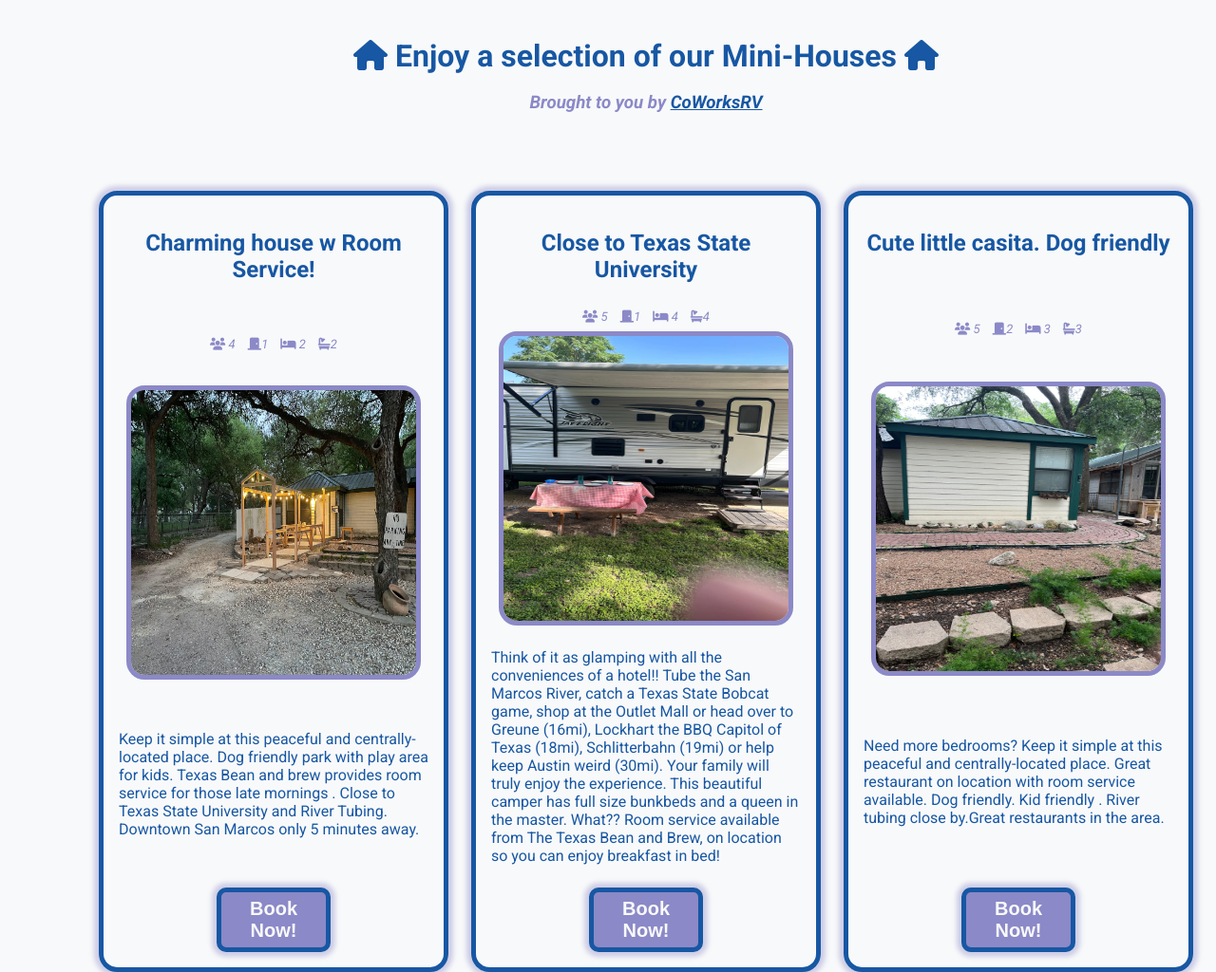
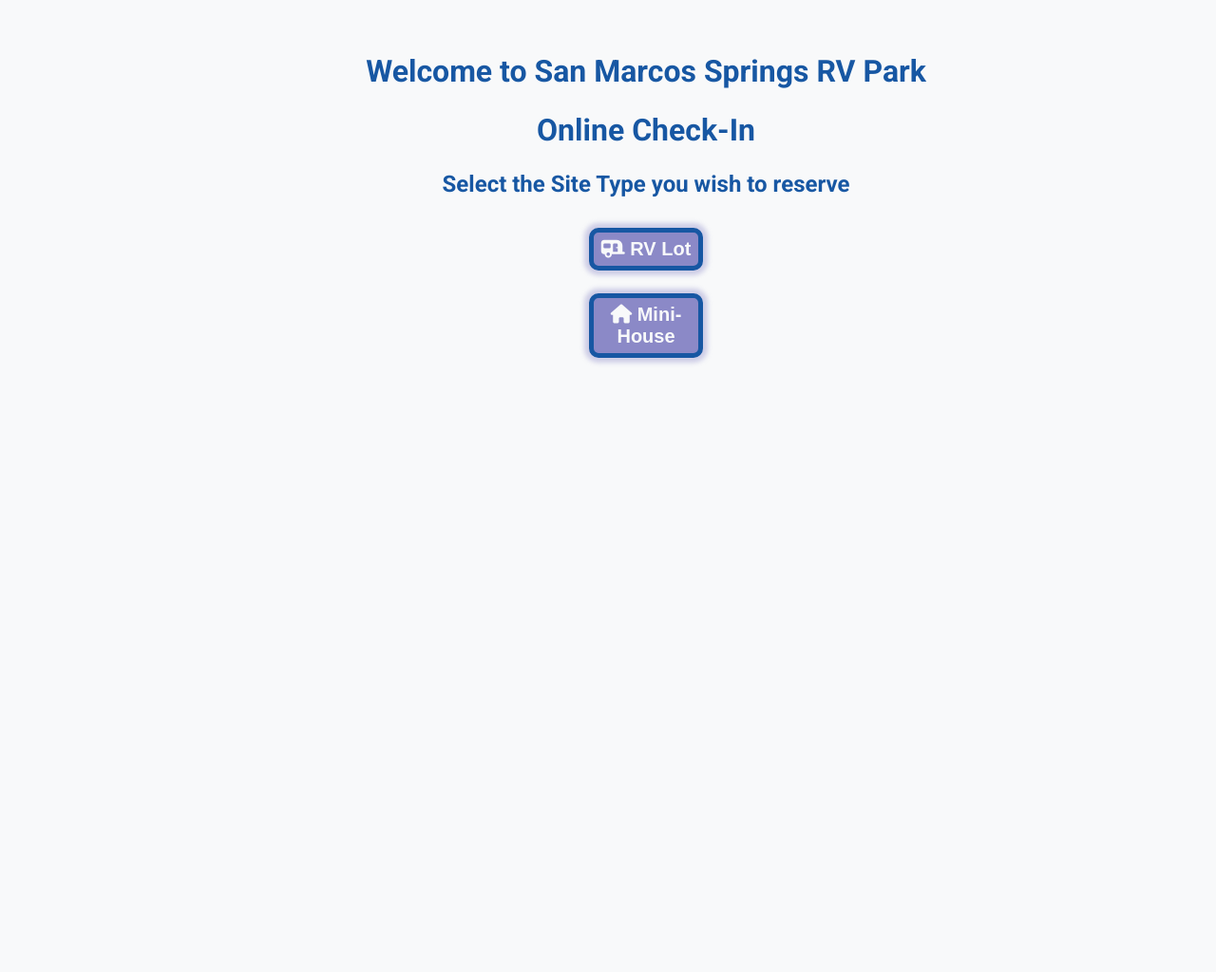
Before and after one commit to elliedeli/airbnb-listings, a plain HTML site: page index.html in a window 1280 px wide. Shown: the top 1024 px of the page at 95% size. After the commit the page ends 880 px from the top, so only its background shows below. Drawn offline with Linux system fonts and the light colour scheme.

Commit message:
added other pages

```diff
--- a/index.html
+++ b/index.html
@@ -3,22 +3,23 @@
 <head>
     <meta charset="UTF-8">
     <meta name="viewport" content="width=device-width, initial-scale=1.0">
-    <title>San Marcos Springs RV Park AirBNB Listings</title>
-    <link rel="preconnect" href="https://fonts.googleapis.com">
+    <link rel="stylesheet" href="style.css">
+        <link rel="preconnect" href="https://fonts.googleapis.com">
     <link rel="preconnect" href="https://fonts.gstatic.com" crossorigin>
     <link href="https://fonts.googleapis.com/css2?family=Roboto:ital,wght@0,100..900;1,100..900&display=swap" rel="stylesheet">
-
     <link rel="stylesheet" href="https://cdnjs.cloudflare.com/ajax/libs/font-awesome/6.7.2/css/all.min.css" integrity="sha512-Evv84Mr4kqVGRNSgIGL/F/aIDqQb7xQ2vcrdIwxfjThSH8CSR7PBEakCr51Ck+w+/U6swU2Im1vVX0SVk9ABhg==" crossorigin="anonymous" referrerpolicy="no-referrer" />
-    <link rel="stylesheet" href="style.css">
-    <script src="javascript.js"></script>
+    <title>Document</title>
 </head>
 <body>
     <div class = "heading">
-    <h1> <i class="fa-solid fa-house"></i>  Enjoy a selection of our Mini-Houses  <i class="fa-solid fa-house"></i> </h1>
-    <h3> Brought to you by <a href="https://bnbrv.net">CoWorksRV</a></h3>
+    <h1>Welcome to San Marcos Springs RV Park</h1>
+    <h1>Online Check-In</h1>
+    <h2>Select the Site Type you wish to reserve</h2>
+    </div>
+    <div class="options">
+        <a href="./payment-method.html"><button><i class="fa-solid fa-caravan"></i> RV Lot</button></a>
+        <a href="./listings.html"><button><i class="fa-solid fa-house"></i> Mini-House</button></a>
+</div>
 
-    </div>
-    <div class = "container">
-    </div>
 </body>
 </html>
--- a/style.css
+++ b/style.css
@@ -18,7 +18,6 @@ body{
     align-items: center;
     background-color: var(--coworks-white);
     font-family: "Roboto", sans-serif;
-    justify-content: space-around;
     flex: 1;
     flex-wrap: wrap;
     margin:5vmin;
@@ -107,15 +106,22 @@ h1, h2{
     text-align: center;
 }
 h2{
-    color: var(--coworks-blue)
+    color: var(--coworks-blue);
 }
 p, h1, h2 {
     text-size-adjust: auto;
 }
 
-h1{
+h1, h2, h3{
     margin: 0;
     padding: 0;
+}
+
+.options, .heading {
+    display:flex;
+    flex-direction: column;
+    gap:3vmin;
+    margin:1em;
 }
 
 h3 {
```
